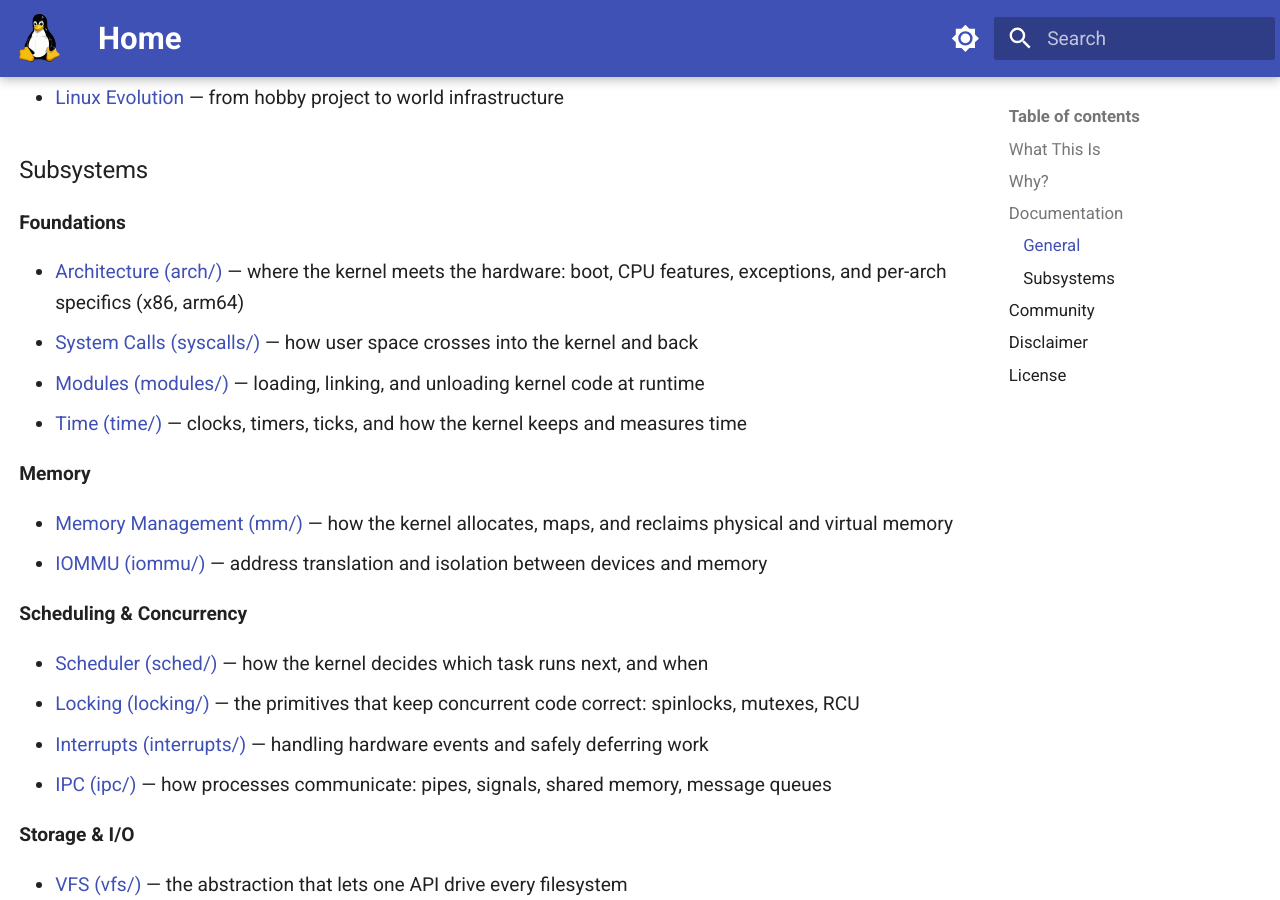
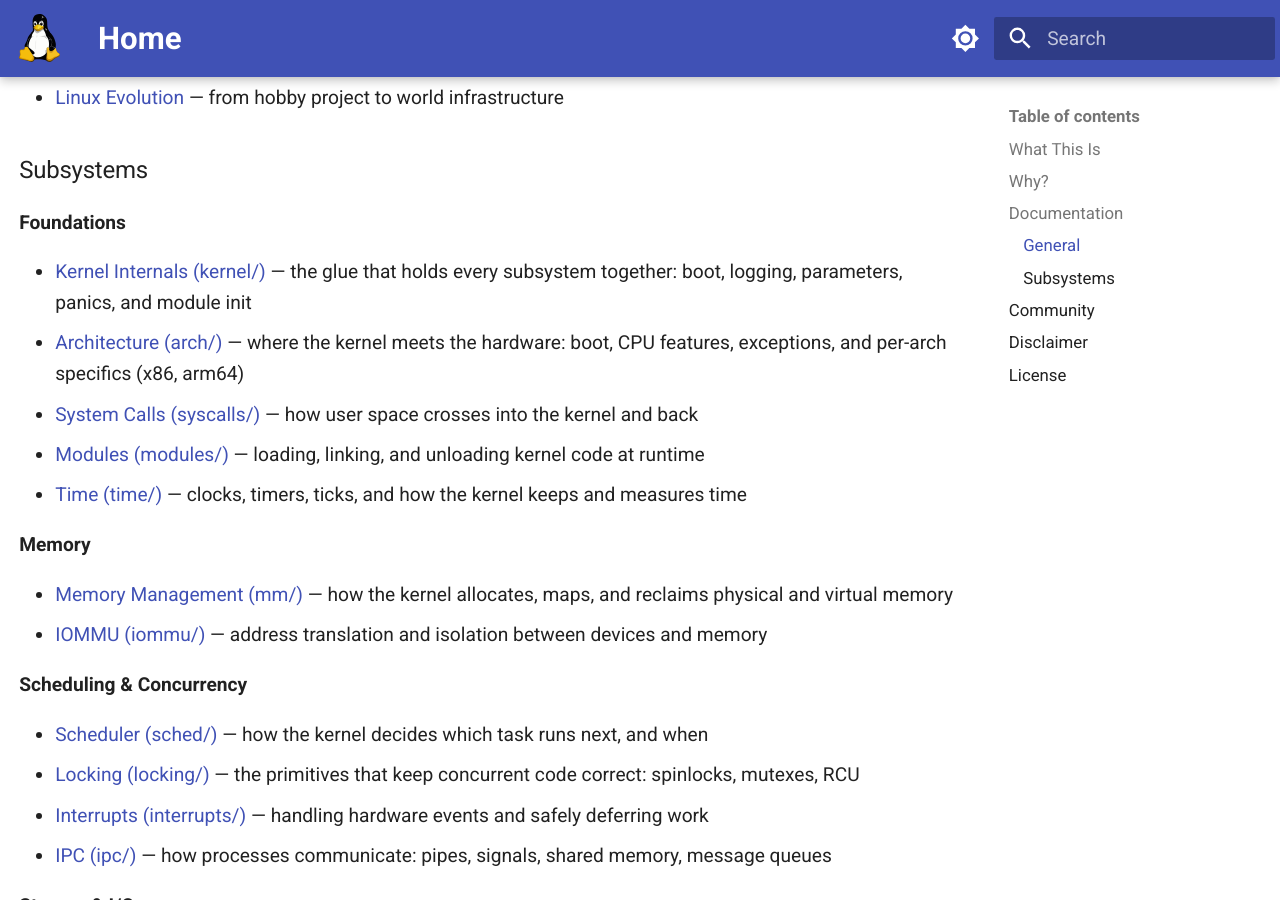
Before and after one commit to laveeshb/linux-kernel-internals, an MkDocs documentation site: the page built from docs/index.md, in a window 1280 px wide and 900 px high, scrolled down 826 px. Built offline with MkDocs 1.6.1 and Material for MkDocs 9.7.7, drawn with Linux system fonts in a browser that asks for light colours.

Commit message:
index, categories/foundations: add missing Kernel Internals section (#733)
Same class of gap as the Devices & Drivers fix (#732): kernel/ (7
pages -- printk, early-boot, boot-params, panic-oops,
initcalls-modules, war-stories) is a full sibling entry in
mkdocs.yml's Foundations nav but was never listed in docs/index.md
or docs/categories/foundations.md. Found during review of #732.

```diff
--- a/docs/index.md
+++ b/docs/index.md
@@ -27,6 +27,7 @@
 
 **Foundations**
 
+- [Kernel Internals (kernel/)](kernel/README.md) — the glue that holds every subsystem together: boot, logging, parameters, panics, and module init
 - [Architecture (arch/)](arch/arm64/README.md) — where the kernel meets the hardware: boot, CPU features, exceptions, and per-arch specifics (x86, arm64)
 - [System Calls (syscalls/)](syscalls/README.md) — how user space crosses into the kernel and back
 - [Modules (modules/)](modules/README.md) — loading, linking, and unloading kernel code at runtime
```
Also changed, not shown: docs/categories/foundations.md (+1 -0 lines).
